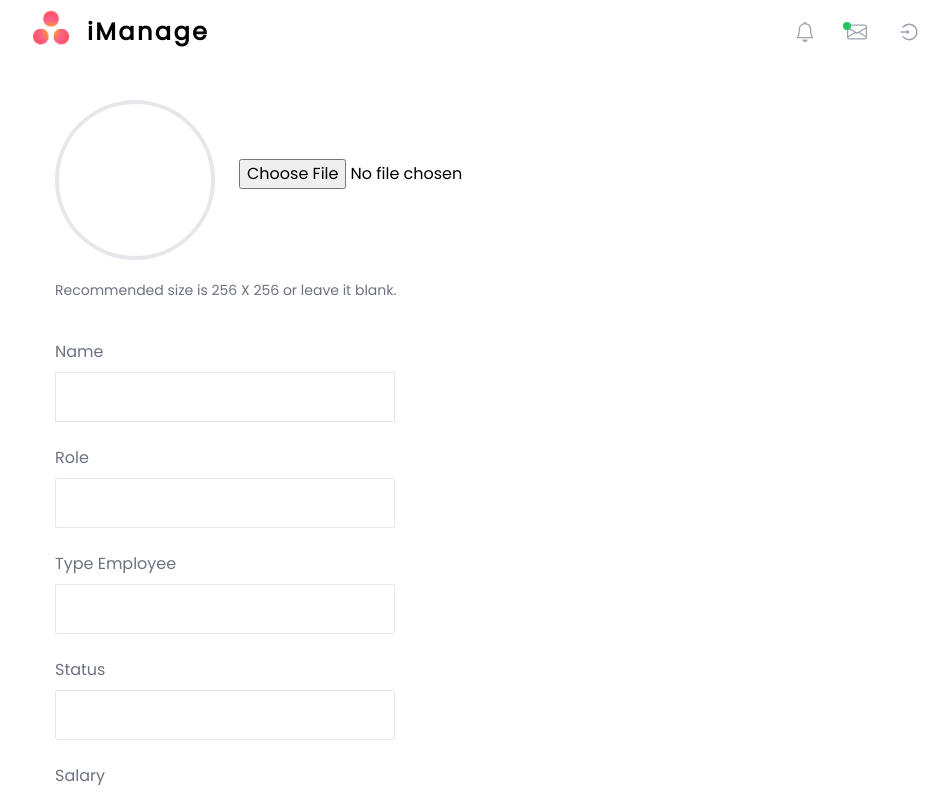
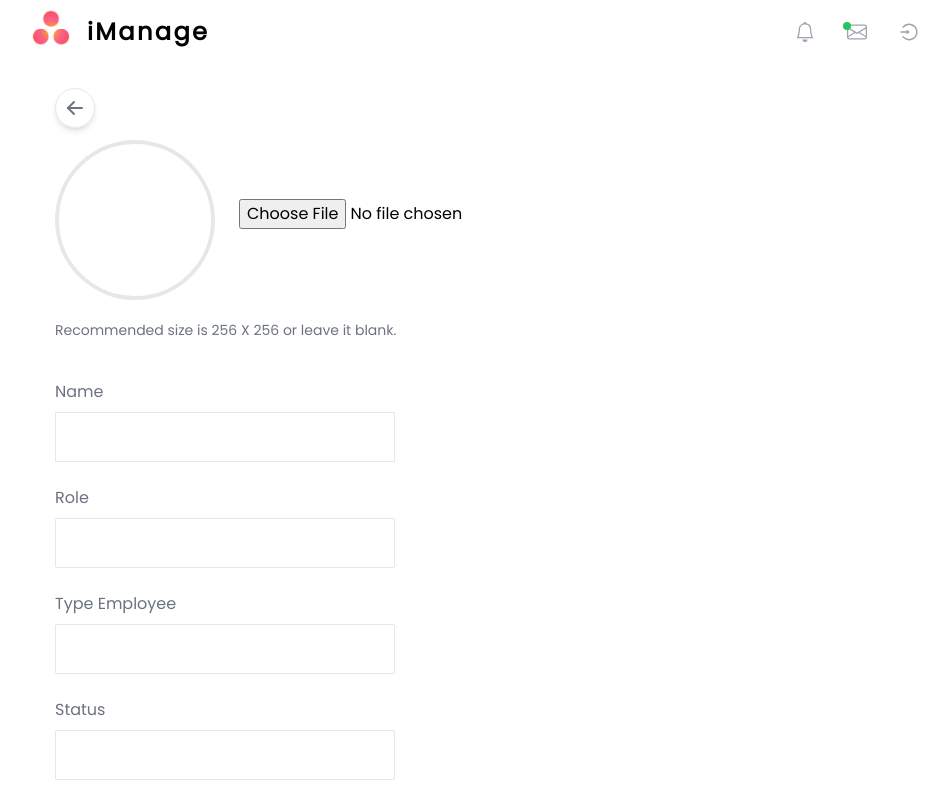
Before and after one commit to Tcodingg/imanage, a Next.js app: page /edit in a window 1280 px wide. Shown: the top 795 px of the page, without its empty margins (161-1110 px from the left). Built offline with nearby package versions, Linux system fonts and the light colour scheme.

Commit message:
add back button to the form component

```diff
--- a/components/Form.js
+++ b/components/Form.js
@@ -4,6 +4,7 @@ import { useDispatch } from 'react-redux';
 import Button from './Button';
 import CustomSelection from './CustomSelection';
 import FileBase64 from 'react-file-base64';
+import { TbArrowLeft } from 'react-icons/tb';
 
 import {
   employeeStatusList,
@@ -70,6 +71,12 @@ const Form = ({ ...data }) => {
   return (
     <section className='max-w-4xl m-auto px-6 py-6'>
       <div>
+        <div
+          className=' w-10 h-10 flex justify-center items-center rounded-full shadow-md border hover:cursor-pointer'
+          onClick={() => router.back()}
+        >
+          <TbArrowLeft className='text-gray-500 text-2xl' />
+        </div>
         <div className='flex items-center '>
           <div className='border-4 h-40 w-40 relative rounded-full mt-3 overflow-hidden flex items-center justify-center '>
             {newImage || selectedImage ? (
--- a/next.config.js
+++ b/next.config.js
@@ -1,7 +1,7 @@
 /** @type {import('next').NextConfig} */
 const nextConfig = {
   reactStrictMode: true,
-  swcMinify: false,
+  swcMinify: true,
 };
 
 module.exports = nextConfig;
--- a/package.json
+++ b/package.json
@@ -5,7 +5,7 @@
   "scripts": {
     "dev": "next dev",
     "build": "next build",
-    "start": "next start",
+    "start": "NODE_ENV=production node server.js",
     "lint": "next lint",
     "data:import": "node seederScript.js"
   },
```
Also changed, not shown: 1 other file (tests, documents, lock files or other folders).
